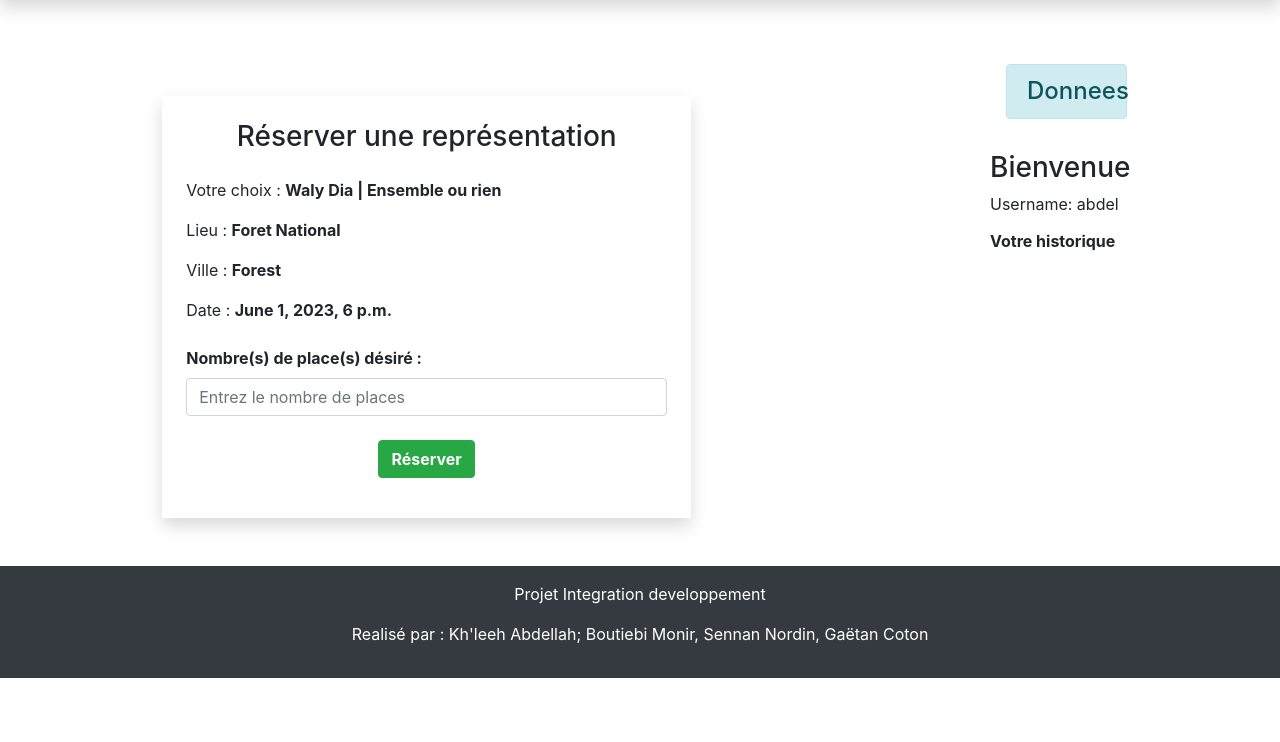
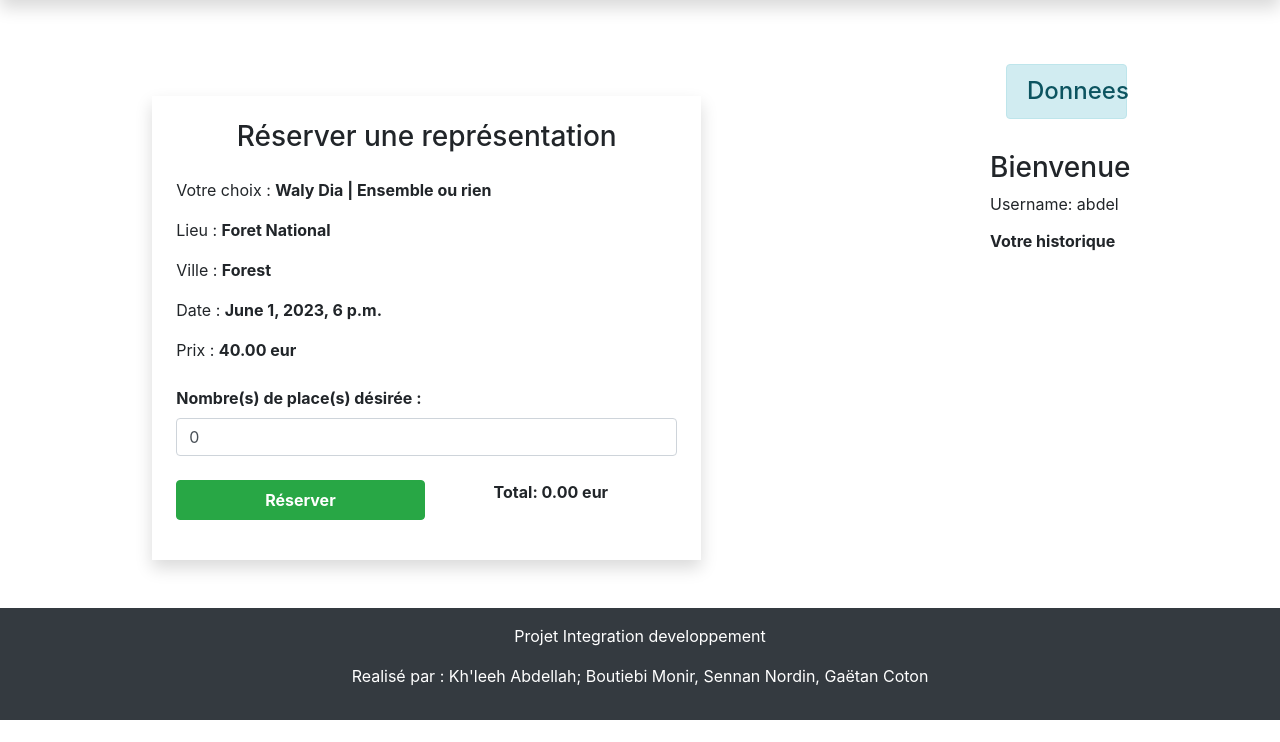
Before and after one commit to abdellahkh/labo-PID, a Django app: page /representation/11/user_reservation in a window 1280 px wide. Shown: the part 58-800 px from the top of the page. Run offline with Django 4.2, Linux system fonts and the light colour scheme; a user stored in the database is signed in; data comes from the database, SQL or seed files in the repository.

Commit message:
corection formulaire reserver un spectacle

```diff
--- a/members/templates/authenticate/login.html
+++ b/members/templates/authenticate/login.html
@@ -9,7 +9,7 @@
                 <form method="POST">
                     {% csrf_token %}
                     <div class="form-group">
-                        <label for="inputEmail1">Email</label>
+                        <label for="inputEmail1">Login</label>
                         <input type="text" class="form-control" name="username" aria-describedby="emailHelp">
                     </div>
                     <div class="form-group">
--- a/reservation/templates/base.html
+++ b/reservation/templates/base.html
@@ -20,6 +20,14 @@
 </head>
 
 <body>
+
+  <style>
+    .custom-card {
+      background-color: #e6f2ff;
+      /* Remplacez cette couleur par la teinte de bleu souhaitée */
+    }
+  </style>
+
   {% include 'navbar.html' %}
   <div class="container">
     {% if messages %}
@@ -70,7 +78,7 @@
             {% for representation in representations %}
 
             <div class="col-12 ml-1 p-1">
-              <div class="card">
+              <div class="card custom-card">
                 <div class="card-body">
                   <h5 class="card-title">{{ representation.show_id.title }}</h5>
                   <p class="card-text">{{ representation.location_id.locality_id }}</p>
@@ -128,7 +136,7 @@
           </div>
           <div class="sidebar-right">
             {% if user.is_authenticated %}
-            <h3>Bienvenue {{ user.first_name }} {{ user.last_name }}</h3>
+            <h3>Bienvenue {{ user.first_name }}</h3>
             <!-- Autres éléments de la sidebar de droite -->
             <p>Username: {{ user.username }}</p>
             <h6><strong>Votre historique</strong></h6>
@@ -143,8 +151,10 @@
             {% else %}
             <div class="sidebar-left">
               <div class="container">
-                  <p>Vous etes hors-ligne</p>
-                  <a href="{% url 'login' %}"><p>Connection</p></a>
+                <p>Vous etes hors-ligne</p>
+                <a href="{% url 'login' %}">
+                  <p>Connection</p>
+                </a>
               </div>
             </div>
             {% endif %}
--- a/reservation/templates/show/representationUserReservation.html
+++ b/reservation/templates/show/representationUserReservation.html
@@ -55,30 +55,47 @@
 
 {% if user.is_authenticated %}
 <div class="container mt-5">
-    <div class="row">
-        <div class="col-lg-12 d-flex justify-content-center">
+  <div class="row justify-content-center">
     <div class="col-lg-8 shadow p-4">
       <h3 class="text-center">Réserver une représentation</h3>
       <div class="mt-4">
-                    <p>Votre choix : <strong>{{ representation.show_id }}</strong> </p>
-                    <p>Lieu : <strong>{{ representation.location_id }}</strong> </p>
-                    <p>Ville : <strong>{{ representation.location_id.locality_id }}</strong> </p>
-                    <p>Date : <strong>{{ representation.when }}</strong> </p>
+        <p>Votre choix : <strong>{{ representation.show_id }}</strong></p>
+        <p>Lieu : <strong>{{ representation.location_id }}</strong></p>
+        <p>Ville : <strong>{{ representation.location_id.locality_id }}</strong></p>
+        <p>Date : <strong>{{ representation.when }}</strong></p>
+        <p>Prix : <strong><span id="totalPrice">{{ representation.show_id.price }}</span> eur</strong></p>
       </div>
       <form action="" method="POST">
         {% csrf_token %}
         <div class="form-group mt-4">
-                        <label for="id_places">Nombre(s) de place(s) désiré :</label>
-                        <input type="text" class="form-control" id="id_places" name="places" placeholder="Entrez le nombre de places" required>
+          <label for="id_places">Nombre(s) de place(s) désirée :</label>
+          <input type="text" class="form-control" id="id_places" name="places" placeholder="Entrez le nombre de places" value="0" required>
         </div>
         <div class="form-group text-center mt-4">
-                        <input type="submit" class="btn btn-success" value="Réserver">
+          <div class="container">
+            <div class="row">
+              <input type="submit" class="btn btn-success col" value="Réserver">
+              <p class="col"><strong>Total: <span id="totalAmount"></span> eur</strong></p>
+            </div>
+          </div>
         </div>
       </form>
     </div>
   </div>
 </div>
-</div>
+
+<script>
+  document.getElementById('id_places').addEventListener('input', function() {
+    var places = this.value.trim() !== '' ? parseInt(this.value) : 0;
+    var price = parseFloat(document.getElementById('totalPrice').textContent);
+    var total = places * price;
+    document.getElementById('totalAmount').textContent = total.toFixed(2);
+  });
+
+  // Set initial total amount to 0
+  document.getElementById('totalAmount').textContent = '0.00';
+</script>
+
 {% else %}
 <div class="container p-4">
   <h1 class="text-center">Veuillez d'abord vous connecter</h1>
--- a/reservation/templates/show/show.html
+++ b/reservation/templates/show/show.html
@@ -3,7 +3,7 @@
 {% block content %}
 <div class="container m-3">
   <div class="row">
-    <div class="col-9">
+    <div class="col-8">
       <div class="card">
         {% if show.image %}
         <img src="../{{ show.image }}" class="card-img-top" alt="...">
@@ -23,7 +23,7 @@
         </div>
       </div>
     </div>
-    <div class="col">
+    <div class="col-4">
       <h4>Dates Disponibles</h4>
       {% if user.is_authenticated %}
       <h6>Utilisateur: {{user}}</h6>
@@ -33,6 +33,7 @@
           <h6>{{ representation.when }}</h6>
           <p>{{ representation.show_id.title }}</p>
           <p><strong>Lieu:</strong> {{ representation.location_id }}</p>
+          <p><strong>Ville:</strong> {{ representation.location_id.locality_id }}</p>
           <p><strong>Prix:</strong> {{ representation.show_id.price }} EUR</p>
         </a>
         {% endfor %}
@@ -45,6 +46,7 @@
           <h6>{{ representation.when }}</h6>
           <p>{{ representation.show_id.title }}</p>
           <p><strong>Lieu:</strong> {{ representation.location_id }}</p>
+          <p><strong>Ville:</strong> {{ representation.location_id.locality_id }}</p>
           <p><strong>Prix:</strong> {{ representation.show_id.price }} EUR</p>
         </div>
         {% endfor %}
--- a/reservation/views.py
+++ b/reservation/views.py
@@ -200,7 +200,7 @@ def allArtists(request):
 def displayShow(request, show_id):
     try:
         show = Show.objects.get(id=show_id)
-        representationList = Representation.objects.filter(show_id=show_id)
+        representationList = Representation.objects.filter(show_id=show_id).order_by('when')
     except Show.DoesNotExist:
         raise Http404('Pas de show identifier')
 
```
Lines whose indentation alone changed are shown as unchanged.
